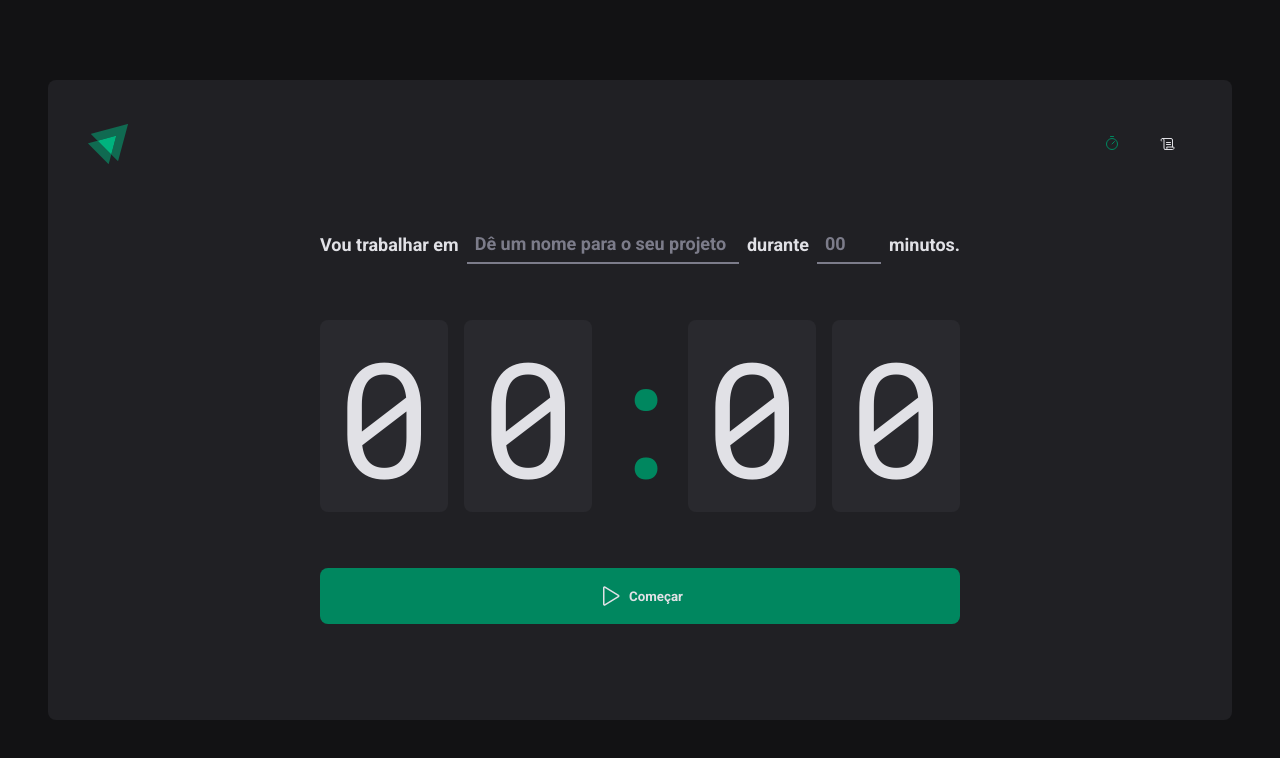
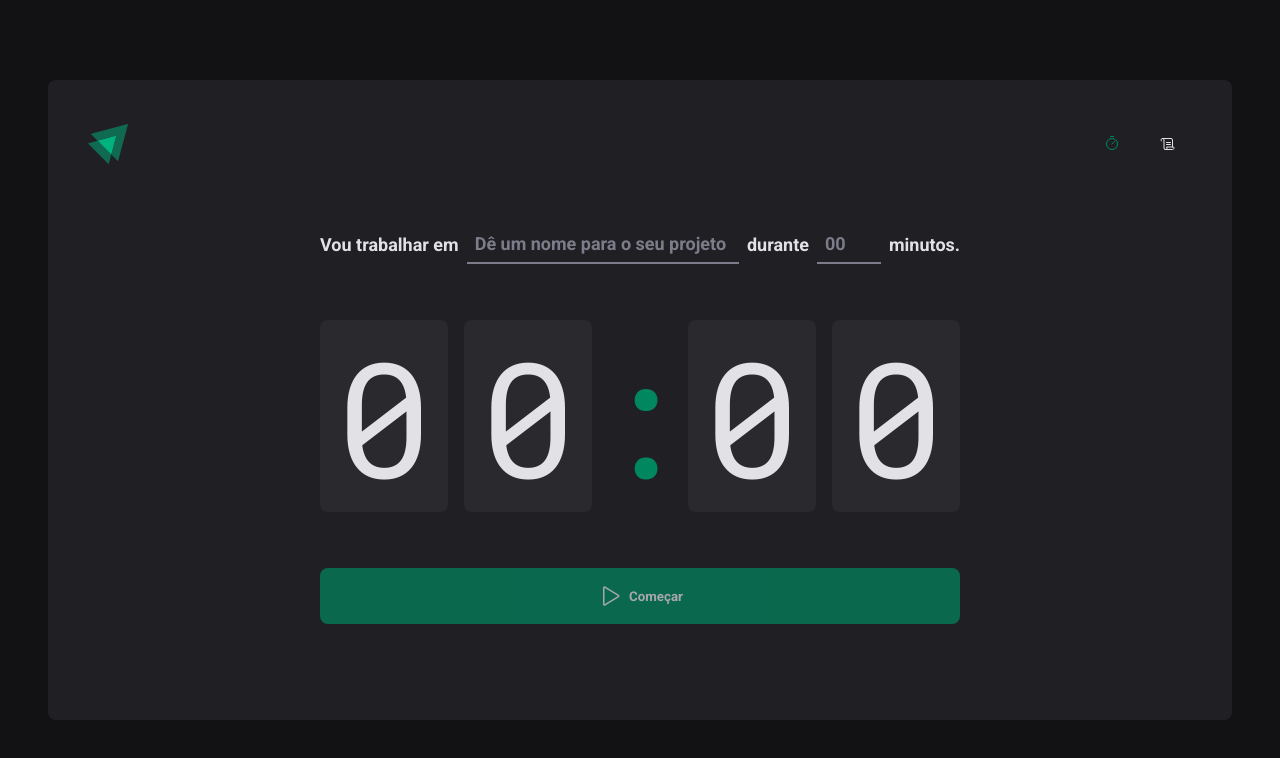
Before and after one commit to joneskleber/ignite-timer, a React (Vite) app: page / in a window 1280 px wide. Shown: the top 758 px of the page. Built offline with nearby package versions, Linux system fonts and the light colour scheme.

Commit message:
feat: insert react-hook-form

```diff
--- a/package.json
+++ b/package.json
@@ -13,8 +13,10 @@
     "phosphor-react": "^1.4.1",
     "react": "^18.2.0",
     "react-dom": "^18.2.0",
+    "react-hook-form": "^7.51.5",
     "react-router-dom": "^6.23.1",
-    "styled-components": "^6.1.11"
+    "styled-components": "^6.1.11",
+    "zod": "^3.23.8"
   },
   "devDependencies": {
     "@types/react": "^18.2.66",
--- a/src/pages/Home/index.tsx
+++ b/src/pages/Home/index.tsx
@@ -1,4 +1,5 @@
 import { Play } from "phosphor-react";
+import { useForm } from "react-hook-form";
 import {
   CountDowContainer,
   FormContainer,
@@ -10,9 +11,18 @@
 } from "./styles";
 
 export function Home() {
+  const { register, handleSubmit, watch } = useForm();
+
+  function handleCreateNewCycle(data) {
+    console.log(data);
+  }
+
+  const task = watch("task");
+  const isSubmitDisabled = !task || !task.length;
+
   return (
     <HomeContainer>
-      <form action="">
+      <form onSubmit={handleSubmit(handleCreateNewCycle)} action="">
         <FormContainer>
           <label htmlFor="task">Vou trabalhar em</label>
           <TaskInput
@@ -20,6 +30,7 @@
             list="task-suggestions"
             type="text"
             placeholder="Dê um nome para o seu projeto"
+            {...register("task")}
           />
 
           <datalist id="task-suggestions">
@@ -38,6 +49,7 @@
             step={5}
             min={5}
             max={60}
+            {...register("minutesAmount", { valueAsNumber: true })}
           />
 
           <span>minutos.</span>
@@ -51,7 +63,7 @@
           <span>0</span>
         </CountDowContainer>
 
-        <StartCountDownButton type="submit">
+        <StartCountDownButton disabled={isSubmitDisabled} type="submit">
           <Play size={24} />
           Começar
         </StartCountDownButton>
```
Also changed, not shown: 2 other files (tests, documents, lock files or other folders).
